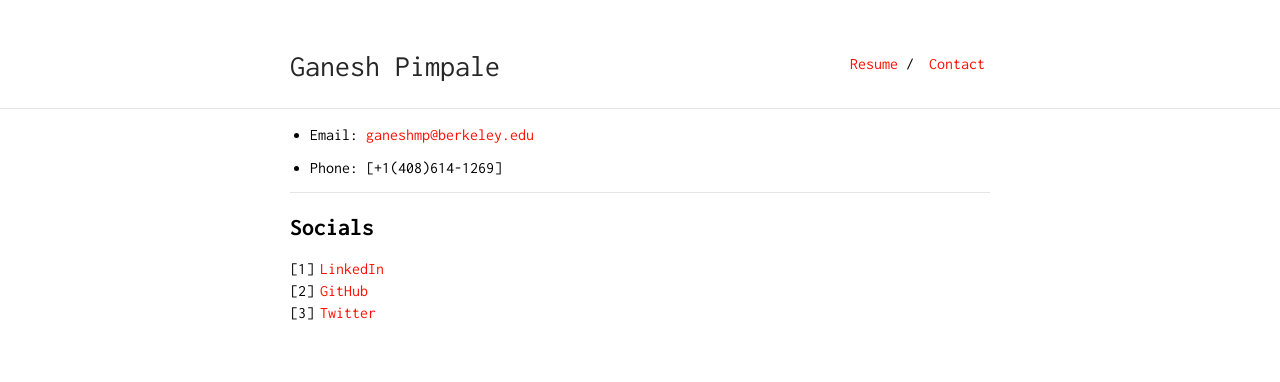
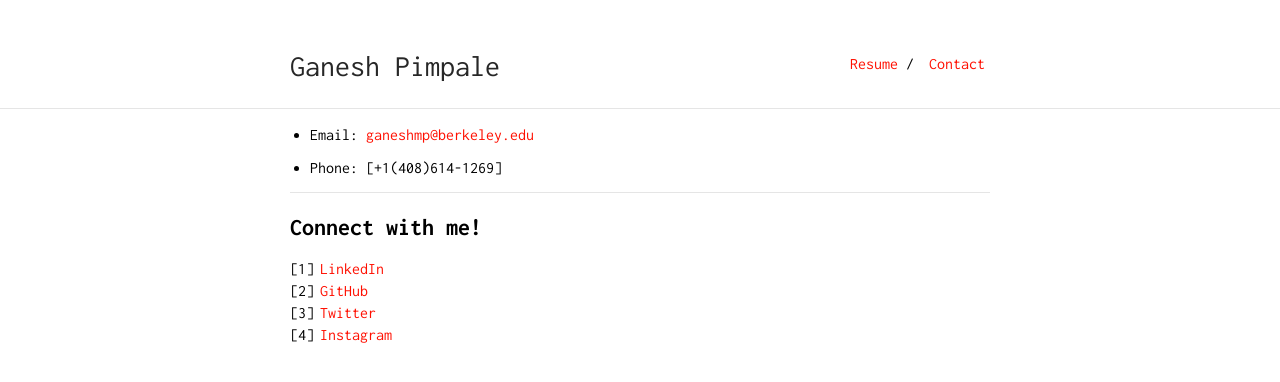
Before and after one commit to GaneshPimpale/ganeshpimpale.github.io, a Jekyll site: the page built from contact.md, in a window 1280 px wide. Shown: the top 382 px of the page. Built offline with Jekyll 4.4.1, drawn with Linux system fonts in a browser that asks for light colours.

Commit message:
new theme

```diff
--- a/contact.md
+++ b/contact.md
@@ -9,8 +9,9 @@ is_contact: true
 
 ---
 
-## Socials
+## Connect with me!
 
-1. [LinkedIn](#)
-2. [GitHub](#)
-3. [Twitter](#)
+1. [LinkedIn](https://www.linkedin.com/in/ganesh-pimpale-864248155/)
+2. [GitHub](https://github.com/GaneshPimpale)
+3. [Twitter](https://twitter.com/ganeshmpimpale)
+4. [Instagram](https://www.instagram.com/ganesh.m.pimpale/)
```
